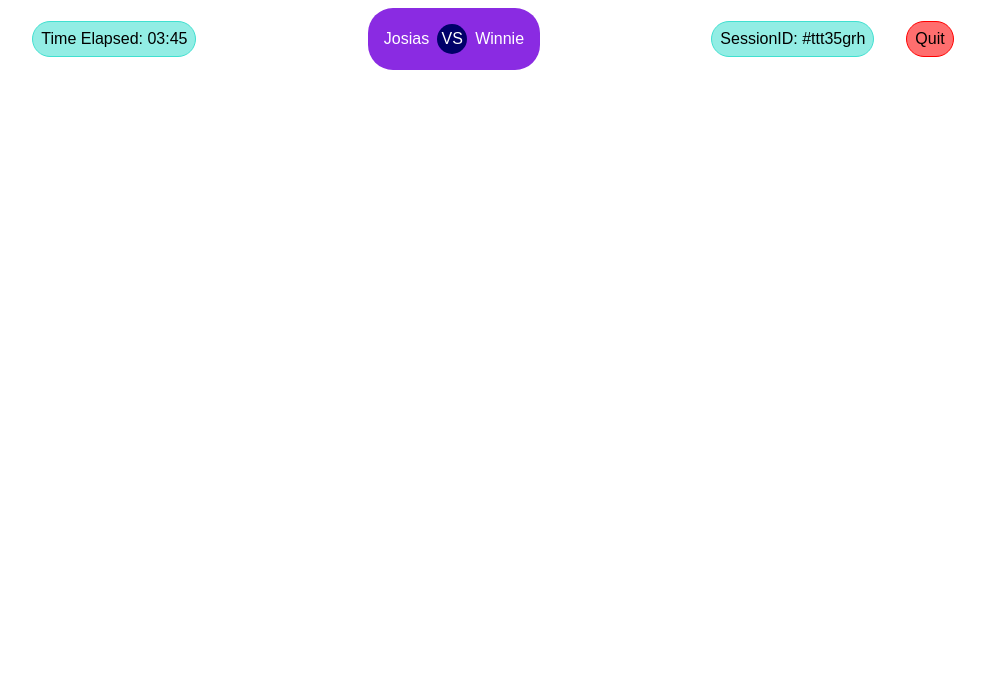
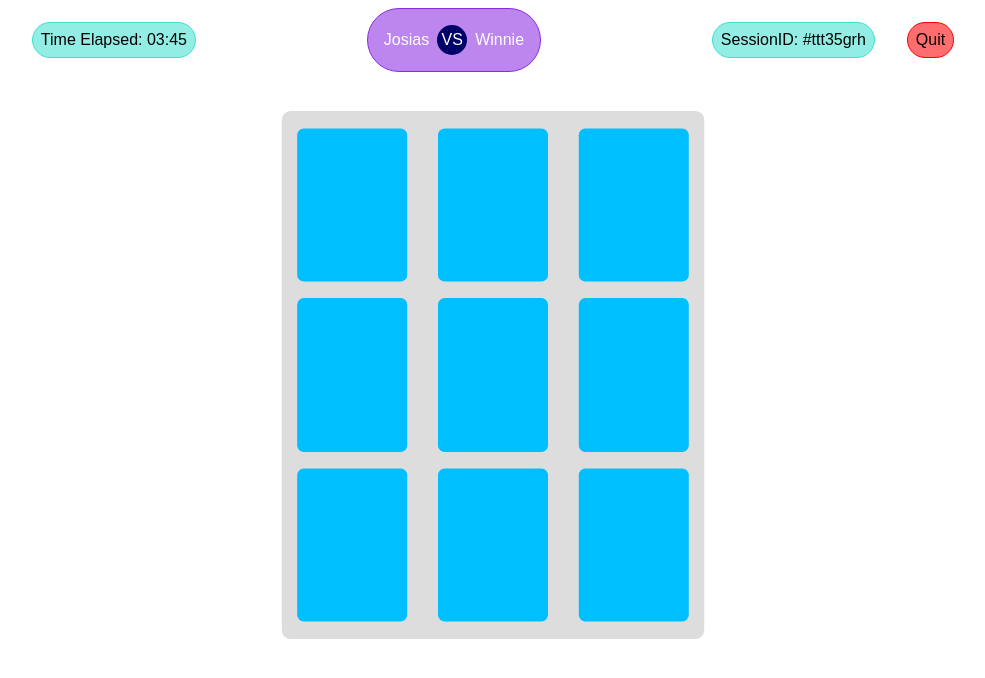
Before and after one commit to JosiasAurel/tic-tac-toe, a plain HTML site: page web/index.html in a window 1280 px wide. Shown: the whole page, without its empty margins (147-1132 px from the left). Drawn offline with Linux system fonts and the light colour scheme.

Commit message:
construct game grid

```diff
--- a/web/index.html
+++ b/web/index.html
@@ -30,8 +30,18 @@
         </div>
     </header>
 
-    <main id="game-container">
-
-    </main>
+    <div class="center-grid">
+        <main class="tiles">
+            <div></div>
+            <div></div>
+            <div></div>
+            <div></div>
+            <div></div>
+            <div></div>
+            <div></div>
+            <div></div>
+            <div></div>
+        </main>
+    </div>
 </body>
 </html>
--- a/web/style.css
+++ b/web/style.css
@@ -17,6 +17,11 @@ header {
   border-radius: 25px;
   margin: 0 1em;
   border: solid 1px turquoise;
+  cursor: pointer;
+}
+
+.deco:active {
+  transform: scale(0.9);
 }
 
 .red {
@@ -31,9 +36,10 @@ header .last-children {
 }
 
 .players__ {
-  background-color: blueviolet;
+  background-color: rgba(137, 43, 226, 0.568);
   padding: 1em;
-  border-radius: 25px;
+  border: solid 1px blueviolet;
+  border-radius: 40px;
   color: white;
   display: flex;
   flex-direction: row;
@@ -55,6 +61,29 @@ header .last-children {
   align-items: center;
 }
 
-#game-container {
+.center-grid {
+  display: flex;
+  justify-content: center;
+  align-items: center;
+  margin-top: 5%;
+}
+
+.tiles {
+  width: 30vw;
+  height: 60vh;
+  transform: scale(110%);
+  padding: 0.5em 0;
   background-color: rgba(128, 128, 128, 0.267);
+  border-radius: 8px;
+  display: grid;
+  grid-template-columns: repeat(3, 1fr);
+  justify-items: center;
+  align-items: center;
 }
+
+.tiles div {
+  width: 100px;
+  height: 90%;
+  background-color: deepskyblue;
+  border-radius: 6px;
+}
```
